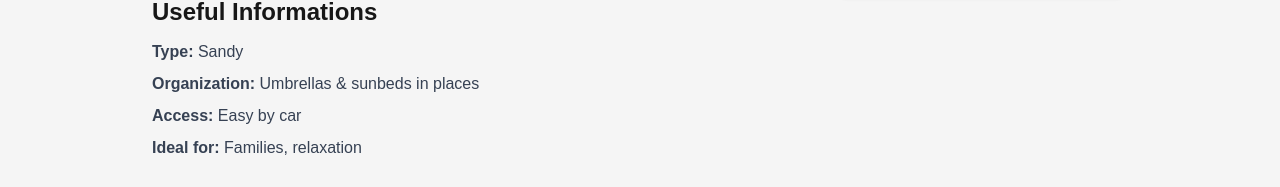
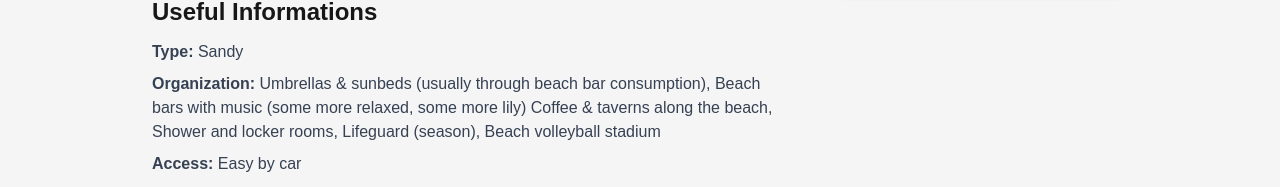
Before and after one commit to amamouridis06/lesvos-travel-guide, a Next.js app: page /beaches/agios-isidoros in a window 1280 px wide. Shown: the part 994-1181 px from the top of the page. Built offline with nearby package versions, Linux system fonts and the light colour scheme.

Commit message:
Update page.tsx

```diff
--- a/app/beaches/agios-isidoros/page.tsx
+++ b/app/beaches/agios-isidoros/page.tsx
@@ -64,7 +64,8 @@ export default function VateraPage() {
             <h2 className="text-2xl font-semibold mb-3">Useful Informations</h2>
             <ul className="text-gray-700 space-y-2">
               <li> <strong> Type: </strong> Sandy </li>
-              <li> <strong> Organization: </strong> Umbrellas & sunbeds in places </li>
+              <li> <strong> Organization: </strong> Umbrellas & sunbeds (usually through beach bar consumption), Beach bars with music (some more relaxed, some more lily)
+                          Coffee & taverns along the beach, Shower and locker rooms, Lifeguard (season), Beach volleyball stadium </li>
               <li> <strong> Access: </strong> Easy by car </li>
               <li> <strong> Ideal for: </strong> Families, relaxation </li>
             </ul>
```
